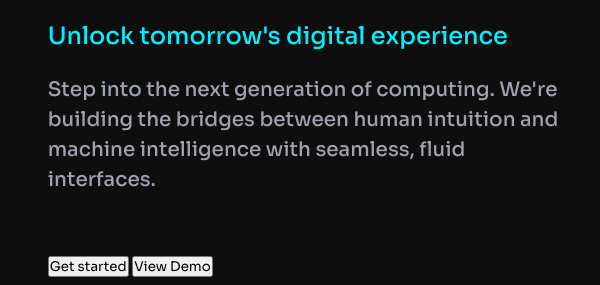
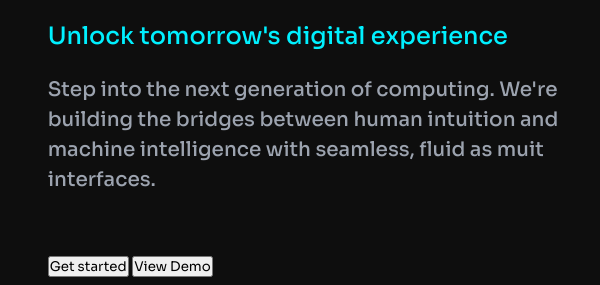
Before and after one commit to Alisonrocha7/Future-Interfaces, a plain HTML site: page index.html in a window 1280 px wide. Shown: the part 386-671 px from the top of the page, 680-1280 px from the left. Drawn offline with Linux system fonts and the light colour scheme.

Commit message:
Alteração no parágrafo no arquivo index.html

```diff
--- a/index.html
+++ b/index.html
@@ -40,7 +40,7 @@
                 <h3> Unlock tomorrow's digital experience </h3>
                 <p> Step into the next generation of computing. We're
                     building the bridges between human intuition and
-                    machine intelligence with seamless, fluid
+                    machine intelligence with seamless, fluid as muit
                     interfaces.</p>
 
                 <button class="get-started"> Get started </button>
```
